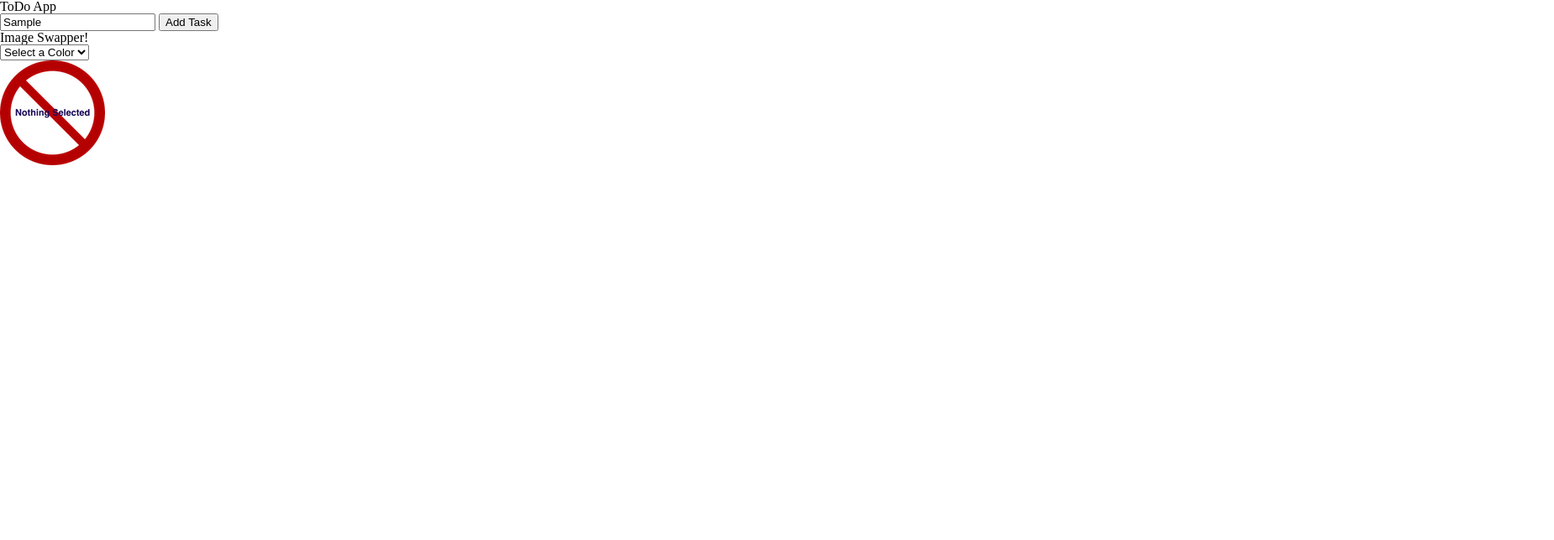
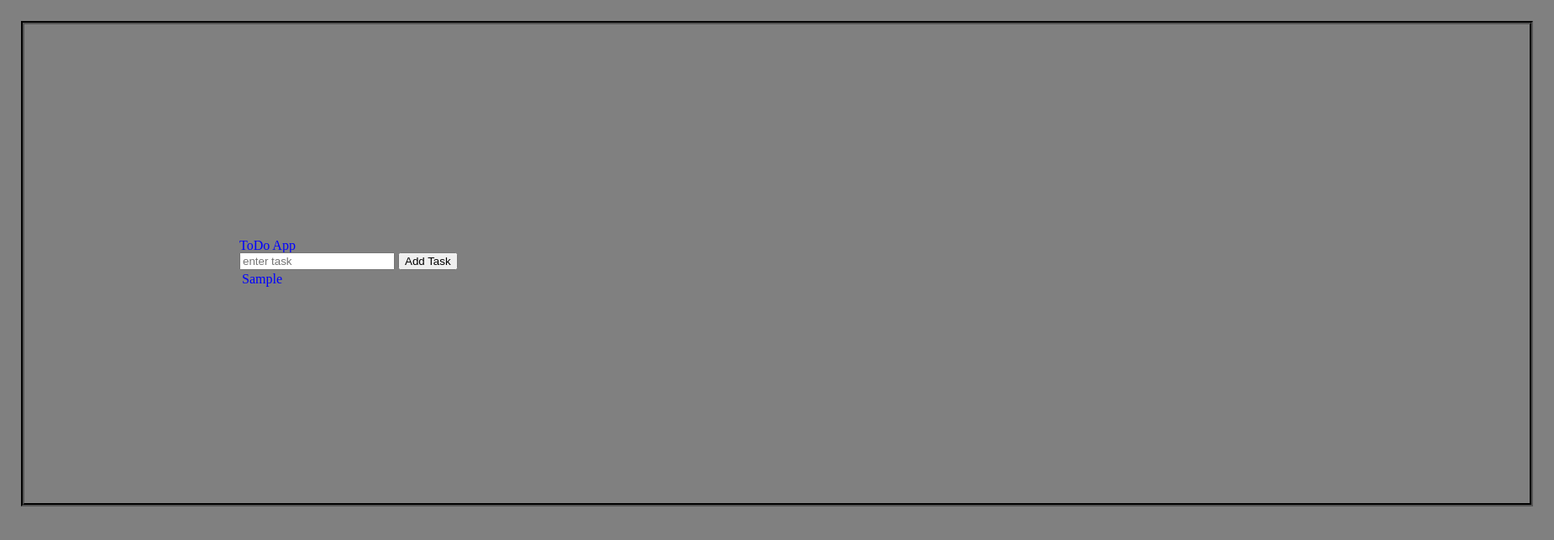
Before and after one commit to Joshua-Fredrickson/todo-image-swapper, a plain HTML site: page index.html in a window 1280 px wide. Both pictures are taken after typing "Sample" into the empty fields and a click on the button "Add Task". Shown: the top 644 px of the page at 84% size, 1850 px wide, since content can reach past the window. Drawn offline with Linux system fonts and the light colour scheme.

Commit message:
added some CSS

```diff
--- a/app.js
+++ b/app.js
@@ -3,7 +3,7 @@
 function addTask() {
     var $btn = $('.add');
     var $input = $('section input');
-    var $list = $('.task ul');
+    var $list = $('.tasks ul');
 
     $btn.on('click', function() {
         var val = $input.val();
@@ -13,7 +13,8 @@ function addTask() {
 }
 
 function removeTask() {
-    var $container = $('.task ul');
+    var $container = $('.tasks ul');
+
         $container.on('click', 'li', function() {
             $(this).remove();
         });
@@ -23,13 +24,12 @@ function removeTask() {
 
 function imgSwapper() {
     $('select').on('change', function() {
-        var $imgSrc = $(this.val();
+        var $imgSrc = $(this).val();
         $('.main-img').attr('src', $imgSrc);
-    )
     })
 }
 
-$(document).ready(function{
+$(document).ready(function() {
  addTask();
  removeTask();
  imgSwapper();
--- a/index.html
+++ b/index.html
@@ -1,7 +1,9 @@
 <!DOCTYPE html>
-<html>
-    <head>
+<html lang="en">
+<head>
+  <meta charset="UTF-8">
         <title>Todo and Image Swapper app!</title>
+        <meta name="viewport" content="width=device-width, initial-scale=1">
         <link rel="stylesheet" href="reset.css">
         <link rel="stylesheet" href="style.css">
     </head>
@@ -11,10 +13,10 @@
             <h2>ToDo App</h2>
             <section>
                 <input type="text" placeholder="enter task">
-                <button class"add">Add Task</button>
+                <button class="add">Add Task</button>
             </section>
 
-            <section class="task">
+            <section class="tasks">
                 <ul></ul>
             </section>
         </section>
--- a/style.css
+++ b/style.css
@@ -0,0 +1,32 @@
+body {
+    background-color: grey;
+    color: blue;
+}
+
+.container {
+    width: 100%;
+    display: inline-block;
+    border: 4px;
+    margin: 25px;
+    padding: 20%;
+    border-style: groove;
+    border-color: black;
+}
+
+li {
+    display: list-item;
+    padding: 3px;
+    border-style: groove;
+    border: 2px;
+    border-color: blue;
+}
+
+.img-container {
+    float: right;
+}
+
+group:after {
+    content: "";
+    display: table;
+    clear: both;
+  }
```
